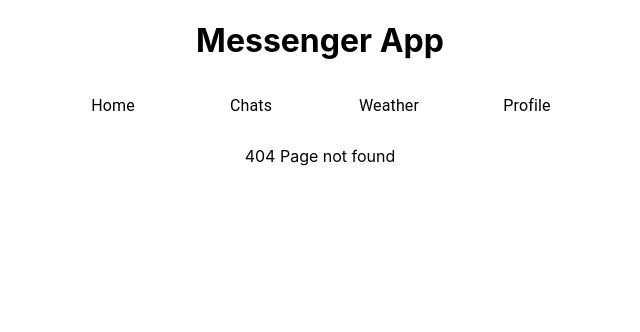
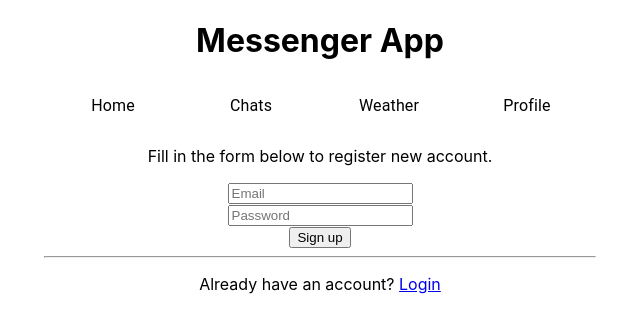
Before and after one commit to Alexey314/gb-react, a React (Create React App) app: page /signup in a window 1280 px wide. Before the commit this address had no page. Shown: the top 332 px of the page, without its empty margins (320-960 px from the left). Built offline with nearby package versions, Linux system fonts and the light colour scheme; no server answers.

Commit message:
lesson9 chore: add user signup/login/logout

```diff
--- a/src/App.js
+++ b/src/App.js
@@ -4,6 +4,12 @@ import { Link, Route, Switch } from "react-router-dom";
 import Profile from "./profile/Profile";
 import ChatsViewContainer from "./chat/ChatsViewContainer";
 import WeatherContainer from "./weather/WeatherContainer";
+import PrivateRoute from "./hocs/PrivateRoute";
+import { useEffect, useState } from "react";
+import firebase from "firebase/app";
+import "firebase/auth";
+import { Login } from "./login/Login";
+import { Signup } from "./signup/Signup";
 
 const flexContainer = {
   display: "flex",
@@ -23,6 +29,18 @@ function ListItemLink({ to, text }) {
 }
 
 function App() {
+  const [authed, setAuthed] = useState(false);
+
+  useEffect(() => {
+    firebase.auth().onAuthStateChanged((user) => {
+      if (user) {
+        setAuthed(true);
+      } else {
+        setAuthed(false);
+      }
+    });
+  }, []);
+
   return (
     <div className="App">
       <Container maxWidth="sm">
@@ -42,8 +60,19 @@ function App() {
             <p>Home page</p>
           </Route>
           <Route exact path="/weather" component={WeatherContainer} />
-          <Route exact path="/profile" component={Profile} />
-          <Route path="/chats/:chatId?" component={ChatsViewContainer} />
+          <PrivateRoute
+            authenticated={authed}
+            exact
+            path="/profile"
+            component={Profile}
+          />
+          <Route exact path="/login" component={Login} />
+          <Route exact path="/signup" component={Signup} />
+          <PrivateRoute
+            authenticated={authed}
+            path="/chats/:chatId?"
+            component={ChatsViewContainer}
+          />
           <Route>
             <p>404 Page not found</p>
           </Route>
--- /dev/null
+++ b/src/hocs/PrivateRoute.js
@@ -0,0 +1,10 @@
+import React from "react";
+import { Route, Redirect } from "react-router-dom";
+
+export default function PrivateRoute({ authenticated, ...rest }) {
+  return authenticated ? (
+    <Route {...rest} />
+  ) : (
+    <Redirect to={{ pathname: "/login" }} />
+  );
+}
--- /dev/null
+++ b/src/hocs/PublicRoute.js
@@ -0,0 +1,6 @@
+import React from "react";
+import { Route, Redirect } from "react-router-dom";
+
+export default function PublicRoute({ authenticated, ...rest }) {
+  return !authenticated ? <Route {...rest} /> : <Redirect to="/chats" />;
+}
--- /dev/null
+++ b/src/login/Login.js
@@ -0,0 +1,63 @@
+import { useState } from "react";
+import firebase from "firebase/app";
+import "firebase/auth";
+import { Link } from "react-router-dom";
+
+export const Login = () => {
+  const [email, setEmail] = useState("");
+  const [password, setPassword] = useState("");
+  const [error, setError] = useState("");
+
+  const handlePassChange = (e) => {
+    setPassword(e.target.value);
+  };
+
+  const handleEmailChange = (e) => {
+    setEmail(e.target.value);
+  };
+
+  const handleSubmit = async (e) => {
+    e.preventDefault();
+    setError("");
+
+    try {
+      await firebase.auth().signInWithEmailAndPassword(email, password);
+    } catch (error) {
+      setError(error.message);
+    }
+  };
+
+  return (
+    <div>
+      <form onSubmit={handleSubmit}>
+        <p>Fill in the form below to login to your account.</p>
+        <div>
+          <input
+            placeholder="Email"
+            name="email"
+            type="email"
+            onChange={handleEmailChange}
+            value={email}
+          />
+        </div>
+        <div>
+          <input
+            placeholder="Password"
+            name="password"
+            onChange={handlePassChange}
+            value={password}
+            type="password"
+          />
+        </div>
+        <div>
+          {error && <p>{error}</p>}
+          <button type="submit">Login</button>
+        </div>
+        <hr />
+        <p>
+          Don't have an account? <Link to="/signup">Sign up</Link>
+        </p>
+      </form>
+    </div>
+  );
+};
--- a/src/profile/Profile.js
+++ b/src/profile/Profile.js
@@ -3,8 +3,16 @@ import {
   profileChangeShowName,
   profileChangeName,
 } from "./state/profileActions";
-import { TextField, Checkbox, FormControlLabel, Grid } from "@material-ui/core";
+import {
+  TextField,
+  Checkbox,
+  FormControlLabel,
+  Grid,
+  Button,
+} from "@material-ui/core";
 import { selectProfile } from "../store/profileReducer/selectors";
+import firebase from "firebase/app";
+import "firebase/auth";
 
 function Profile(props) {
   const dispatch = useDispatch();
@@ -16,9 +24,24 @@ function Profile(props) {
     dispatch(profileChangeShowName(event.target.checked));
   };
 
+  const handleLogout = async (e) => {
+    e.preventDefault();
+
+    try {
+      await firebase.auth().signOut();
+    } catch (error) {
+      console.error(error);
+    }
+  };
+
   return (
     <>
-      <Grid container direction="column" alignItems="flex-start" alignContent="center">
+      <Grid
+        container
+        direction="column"
+        alignItems="flex-start"
+        alignContent="center"
+      >
         <Grid item>
           <TextField
             id="filled-name"
@@ -41,6 +64,11 @@ function Profile(props) {
             label="Show name"
           />
         </Grid>
+        <Grid item>
+          <Button variant="outlined" onClick={handleLogout}>
+            Logout
+          </Button>
+        </Grid>
       </Grid>
     </>
   );
--- /dev/null
+++ b/src/signup/Signup.js
@@ -0,0 +1,63 @@
+import { useState } from "react";
+import firebase from "firebase/app";
+import "firebase/auth";
+import { Link } from "react-router-dom";
+
+export const Signup = () => {
+  const [email, setEmail] = useState("");
+  const [password, setPassword] = useState("");
+  const [error, setError] = useState("");
+
+  const handlePassChange = (e) => {
+    setPassword(e.target.value);
+  };
+
+  const handleEmailChange = (e) => {
+    setEmail(e.target.value);
+  };
+
+  const handleSubmit = async (e) => {
+    e.preventDefault();
+    setError("");
+
+    try {
+      await firebase.auth().createUserWithEmailAndPassword(email, password);
+    } catch (error) {
+      setError(error.message);
+    }
+  };
+
+  return (
+    <div>
+      <form onSubmit={handleSubmit}>
+        <p>Fill in the form below to register new account.</p>
+        <div>
+          <input
+            placeholder="Email"
+            name="email"
+            type="email"
+            onChange={handleEmailChange}
+            value={email}
+          />
+        </div>
+        <div>
+          <input
+            placeholder="Password"
+            name="password"
+            onChange={handlePassChange}
+            value={password}
+            type="password"
+          />
+        </div>
+        <div>
+          {error && <p>{error}</p>}
+          <button type="submit">Sign up</button>
+        </div>
+        <hr />
+        <p>
+          Already have an account? <Link to="/login">Login</Link>
+        </p>
+      </form>
+    </div>
+  );
+};
```
